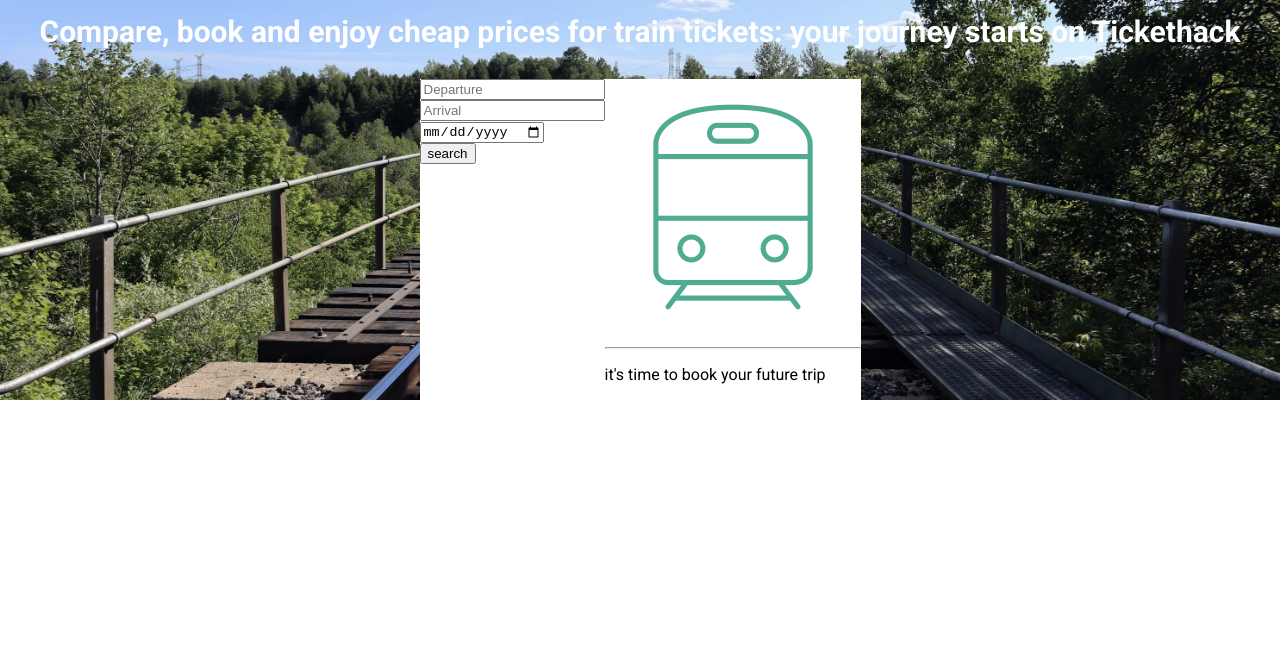
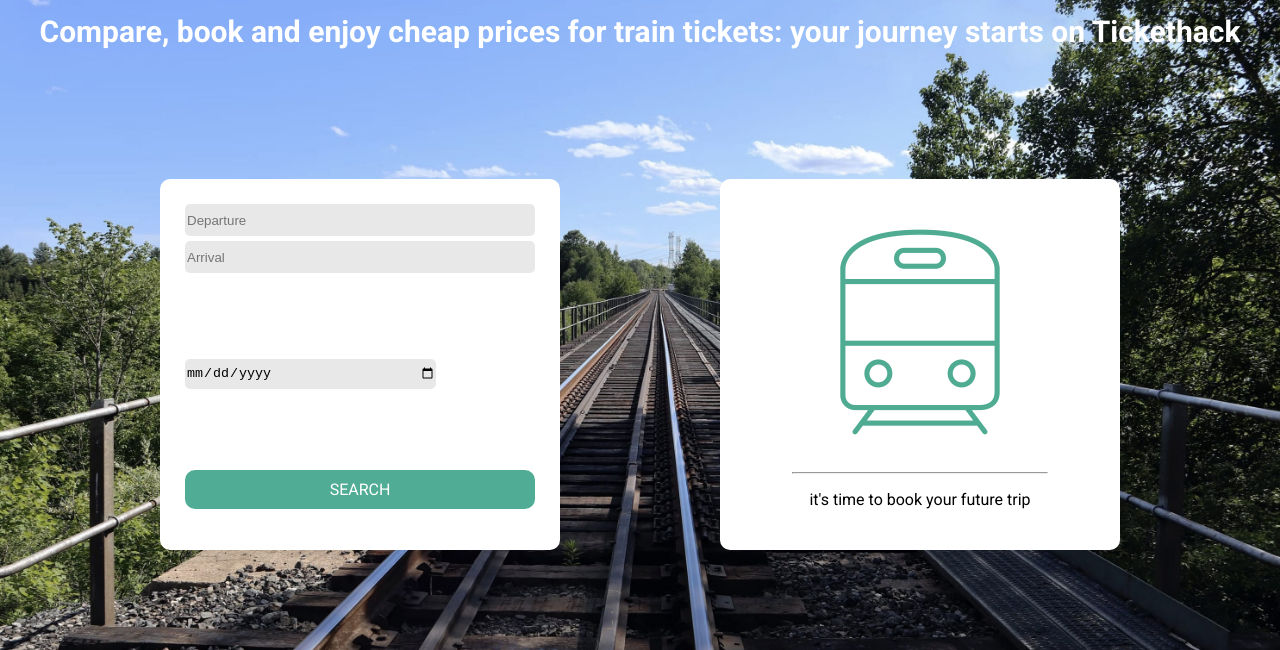
Before and after one commit to TheoKennel/Hackaton_TicketHack, a plain HTML site: page frontend/index.html in a window 1280 px wide. Shown: the part 167-817 px from the top of the page. Drawn offline with Linux system fonts and the light colour scheme.

Commit message:
index fini

```diff
--- a/frontend/index.html
+++ b/frontend/index.html
@@ -31,18 +31,18 @@
             <div class="card-container">
                 <div class="card" id="search-contain">
                     <div class="input-text">
-                    <input type="text" placeholder="Departure">
-                    <input type="text" placeholder="Arrival">
+                    <input id="departure" type="text" placeholder="Departure">
+                    <input id="arrival" type="text" placeholder="Arrival">
                     </div>
                     <div class="input-date">
-                        <input type="date">
+                        <input id="date" type="date">
                     </div>
                     <div class="btn-search">
-                        <button id="btnSearch">search</button>
+                        <p id="btnSearch">search</p>
                     </div>
                 </div>
                 <div class="card" id="result-contain">
-                    <div>
+                    <div id="">
                         <img src="images/train.png" alt="" srcset="">
                         <hr>
                         <p id="trip">it's time to book your future trip</p>
--- a/frontend/style.css
+++ b/frontend/style.css
@@ -5,6 +5,13 @@
 
 hr{
     background-color: #50ac94;
+}
+
+input{
+    background-color: rgba(128, 128, 128, 0.185);
+    border: none;
+    height: 30px;
+    border-radius: 5px;
 }
 
 a{
@@ -37,11 +44,10 @@
 #body-container{
     display: flex;
     flex-direction: column;
-    align-items: center;
     background-image: url(images/background.jpg);
     background-repeat: no-repeat;
-    background-position: center;
     background-size: cover;
+    height: 92vh;
 }
 
 .titre-container h2{
@@ -60,6 +66,13 @@
     display: flex;
     flex-direction: column;
     background-color: white;
+    width: 350px;
+    padding: 25px;
+    border-radius: 10px;
+}
+
+#search-contain{
+    justify-content: space-between;
 }
 
 .input-text{
@@ -70,4 +83,39 @@
 .card-container{
     display: flex;
     justify-content: space-evenly;
+    margin-bottom: 200px;
+    margin-top: 100px;
 }
+
+#departure{
+    margin-bottom: 5px;
+}
+
+#arrival{
+    margin-bottom: 20px;
+}
+
+#date{
+    width: 250px;
+}
+
+.btn-search{
+    cursor: pointer;
+}
+
+#btnSearch{
+    background-color: #50ac94;
+    color: white;
+    text-transform: uppercase;
+    padding: 10px 20px;
+    border-radius: 10px;
+    text-align: center;
+}
+
+#result-contain{
+    align-items: center;
+}
+
+#trip{
+    text-align: center;
+}
```
